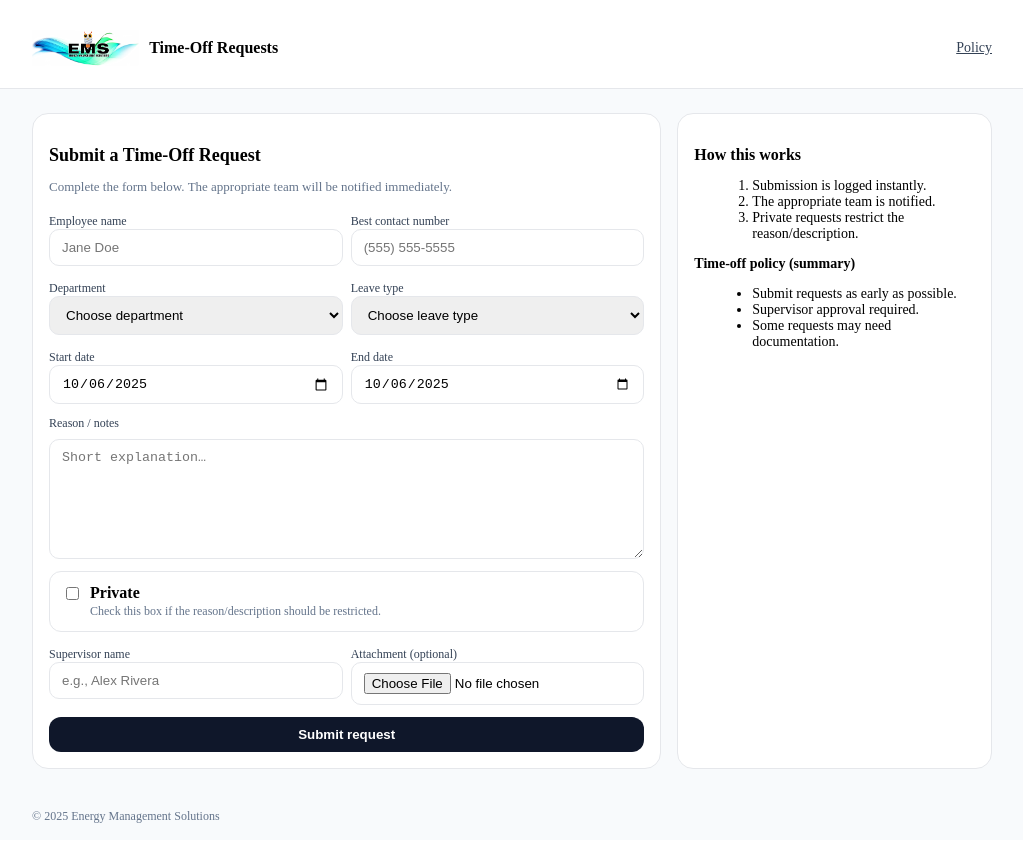
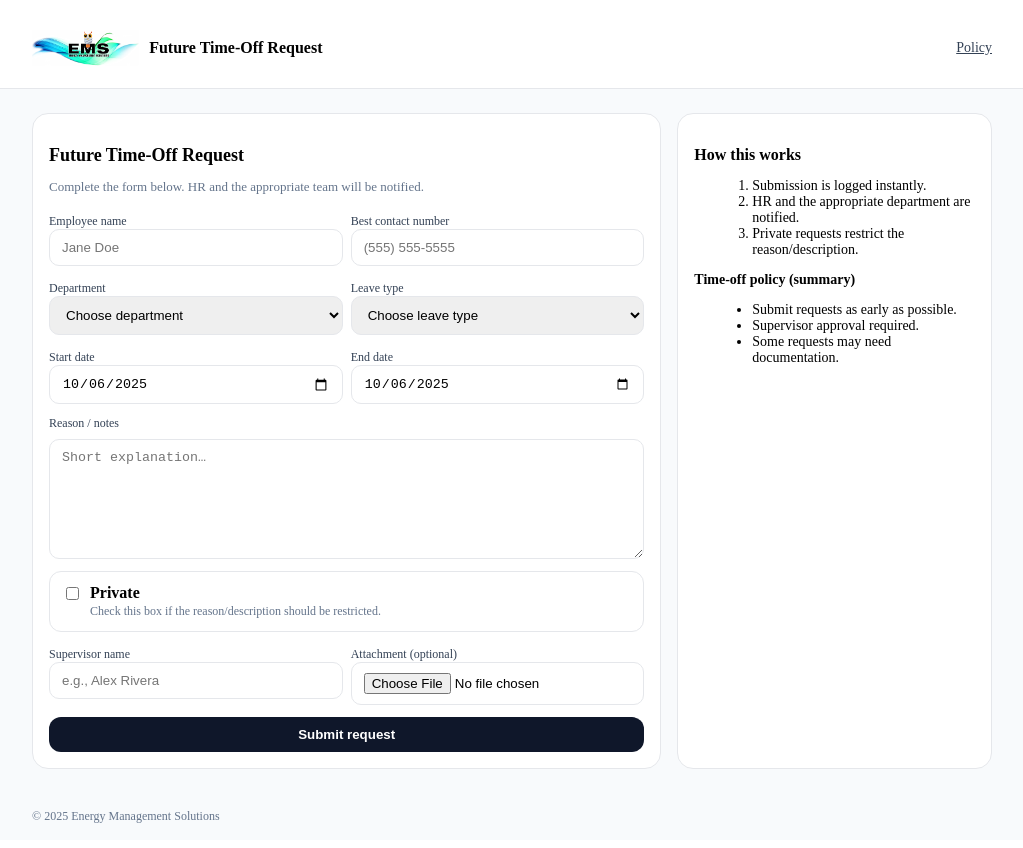
Before and after one commit to orobillardems-wq/TimeOffLandingPage.tsx, a React (Create React App) app: page / in a window 1280 px wide. Shown: the whole page, without its empty margins (128-1151 px from the left). Built offline with nearby package versions, Linux system fonts and the light colour scheme.

Commit message:
Update TimeOffLandingPage.tsx

```diff
--- a/src/TimeOffLandingPage.tsx
+++ b/src/TimeOffLandingPage.tsx
@@ -3,26 +3,32 @@ import React, {
   useMemo
 } from "react";
 
-import { useForm } from
-  "react-hook-form";
+import {
+  useForm
+} from "react-hook-form";
+
 
 type Dept =
   | "Administrative Assistant"
   | "Auditor"
   | "Crew Chief"
   | "Crew Tech"
-  | "Inventory Coordinator"
-  | "Marketing Coordinator"
-  | "Office Staff"
+  | "Field Staff Manager"
+  | "Project Coordinator"
+  | "Executive Leadership"
   | "Operations Manager"
   | "Service Manager"
+  | "Warehouse Assistant"
   | "";
+
 
 type LeaveType =
   | "Vacation"
   | "Sick"
   | "Personal"
+  | "Unpaid"
   | "";
+
 
 type FormData = {
   employeeName: string;
@@ -37,14 +43,17 @@ type FormData = {
   attachment?: FileList;
 };
 
+
 export default function TimeOffLandingPage() {
-  const defaultDate = useMemo(
+  const defaultDate =
+    useMemo(
       () =>
         new Date()
           .toISOString()
           .split("T")[0],
       []
     );
+
 
   const {
     register,
@@ -72,8 +81,15 @@ export default function TimeOffLandingPage() {
     mode: "onBlur",
   });
 
-  const all = watch();
 
+  const all =
+    watch();
+
+  const isPrivate =
+    watch("private");
+
+
+  /***** SAVE DRAFT *****/
   useEffect(() => {
     try {
       const {
@@ -88,6 +104,8 @@ export default function TimeOffLandingPage() {
     } catch {}
   }, [all]);
 
+
+  /***** RESTORE DRAFT *****/
   useEffect(() => {
     try {
       const raw =
@@ -103,22 +121,17 @@ export default function TimeOffLandingPage() {
     } catch {}
   }, [reset]);
 
-  /*
-    IMPORTANT:
-    Replace the text below with your ACTUAL
-    deployed Time-Off Apps Script /exec URL.
 
-    Do NOT use the placeholder URL from your
-    old source file.
-  */
   const WEB_APP_URL =
     "https://script.google.com/macros/s/AKfycbyIldLupEOVjMhtKNQe4T4tXYXB9HklVnVw-Rnil3U8LEbJe5gZfg8TWRO8yNXlK60T/exec";
+
 
   async function onSubmit(
     data: FormData
   ) {
     const fd =
       new FormData();
+
 
     fd.append(
       "employeeName",
@@ -155,7 +168,6 @@ export default function TimeOffLandingPage() {
       data.reasonDetails || ""
     );
 
-    // NEW
     fd.append(
       "private",
       String(!!data.private)
@@ -165,6 +177,7 @@ export default function TimeOffLandingPage() {
       "supervisorName",
       data.supervisorName || ""
     );
+
 
     if (
       data.attachment?.length
@@ -176,6 +189,7 @@ export default function TimeOffLandingPage() {
       );
     }
 
+
     await fetch(
       WEB_APP_URL,
       {
@@ -185,9 +199,11 @@ export default function TimeOffLandingPage() {
       }
     );
 
+
     alert(
-      "Time-off request submitted!"
+      "Future time-off request submitted!"
     );
+
 
     try {
       localStorage.removeItem(
@@ -195,16 +211,22 @@ export default function TimeOffLandingPage() {
       );
     } catch {}
 
+
     reset({
       employeeName: "",
       department: "",
       phone: "",
-      startDate: new Date()
+
+      startDate:
+        new Date()
           .toISOString()
           .split("T")[0],
-      endDate: new Date()
+
+      endDate:
+        new Date()
           .toISOString()
           .split("T")[0],
+
       leaveType: "",
       reasonDetails: "",
       private: false,
@@ -213,42 +235,54 @@ export default function TimeOffLandingPage() {
     });
   }
 
-  const isPrivate =
-    watch("private");
 
   const row2 = {
     display: "grid",
     gap: 8,
+
     gridTemplateColumns:
       "repeat(2, minmax(0, 1fr))",
   } as const;
+
 
   const full = {
     display: "grid",
     gap: 8
   } as const;
 
+
   const label = {
     fontSize: 12,
     color: "#334155"
   } as const;
 
+
   const input = {
-    padding: "10px 12px",
+    padding:
+      "10px 12px",
+
     borderRadius: 10,
+
     border:
       "1px solid #e5e7eb",
+
     width: "100%",
-    boxSizing: "border-box",
+
+    boxSizing:
+      "border-box",
   } as const;
+
 
   const section = {
     background: "white",
+
     border:
       "1px solid #e5e7eb",
+
     borderRadius: 16,
     padding: 16,
   } as const;
+
 
   return (
     <div
@@ -261,10 +295,15 @@ export default function TimeOffLandingPage() {
         style={{
           position: "sticky",
           top: 0,
+
           background: "white",
+
           borderBottom:
             "1px solid #e5e7eb",
-          padding: "10px 16px",
+
+          padding:
+            "10px 16px",
+
           zIndex: 10,
         }}
       >
@@ -272,8 +311,10 @@ export default function TimeOffLandingPage() {
           style={{
             maxWidth: 960,
             margin: "0 auto",
+
             display: "flex",
             alignItems: "center",
+
             justifyContent:
               "space-between",
           }}
@@ -288,6 +329,7 @@ export default function TimeOffLandingPage() {
             <img
               src="/RealLogo.png"
               alt="EMS Logo"
+
               style={{
                 height: 60,
                 objectFit: "contain",
@@ -299,12 +341,13 @@ export default function TimeOffLandingPage() {
                 fontWeight: 600
               }}
             >
-              Time-Off Requests
+              Future Time-Off Request
             </div>
           </div>
 
           <a
             href="#policy"
+
             style={{
               fontSize: 14,
               color: "#334155"
@@ -315,13 +358,18 @@ export default function TimeOffLandingPage() {
         </div>
       </header>
 
+
       <main
         style={{
           maxWidth: 960,
           margin: "0 auto",
-          padding: "24px 16px",
+
+          padding:
+            "24px 16px",
+
           display: "grid",
           gap: 16,
+
           gridTemplateColumns:
             "2fr 1fr",
         }}
@@ -334,7 +382,7 @@ export default function TimeOffLandingPage() {
               marginBottom: 4,
             }}
           >
-            Submit a Time-Off Request
+            Future Time-Off Request
           </h2>
 
           <p
@@ -345,14 +393,16 @@ export default function TimeOffLandingPage() {
             }}
           >
             Complete the form below.
-            The appropriate team will be
-            notified immediately.
+            HR and the appropriate team
+            will be notified.
           </p>
+
 
           <form
             onSubmit={
               handleSubmit(onSubmit)
             }
+
             style={{
               display: "grid",
               gap: 12
@@ -367,6 +417,7 @@ export default function TimeOffLandingPage() {
                 <input
                   style={input}
                   placeholder="Jane Doe"
+
                   {...register(
                     "employeeName",
                     {
@@ -386,6 +437,7 @@ export default function TimeOffLandingPage() {
                 )}
               </div>
 
+
               <div>
                 <label style={label}>
                   Best contact number
@@ -394,6 +446,7 @@ export default function TimeOffLandingPage() {
                 <input
                   style={input}
                   placeholder="(555) 555-5555"
+
                   {...register(
                     "phone",
                     {
@@ -414,6 +467,7 @@ export default function TimeOffLandingPage() {
               </div>
             </div>
 
+
             <div style={row2}>
               <div>
                 <label style={label}>
@@ -422,6 +476,7 @@ export default function TimeOffLandingPage() {
 
                 <select
                   style={input}
+
                   {...register(
                     "department",
                     {
@@ -449,16 +504,16 @@ export default function TimeOffLandingPage() {
                     Crew Tech
                   </option>
 
-                  <option value="Inventory Coordinator">
-                    Inventory Coordinator
+                  <option value="Field Staff Manager">
+                    Field Staff Manager
                   </option>
 
-                  <option value="Marketing Coordinator">
-                    Marketing Coordinator
+                  <option value="Project Coordinator">
+                    Project Coordinator
                   </option>
 
-                  <option value="Office Staff">
-                    Office Staff
+                  <option value="Executive Leadership">
+                    Executive Leadership
                   </option>
 
                   <option value="Operations Manager">
@@ -468,8 +523,13 @@ export default function TimeOffLandingPage() {
                   <option value="Service Manager">
                     Service Manager
                   </option>
+
+                  <option value="Warehouse Assistant">
+                    Warehouse Assistant
+                  </option>
                 </select>
               </div>
+
 
               <div>
                 <label style={label}>
@@ -478,6 +538,7 @@ export default function TimeOffLandingPage() {
 
                 <select
                   style={input}
+
                   {...register(
                     "leaveType",
                     {
@@ -508,6 +569,7 @@ export default function TimeOffLandingPage() {
               </div>
             </div>
 
+
             <div style={row2}>
               <div>
                 <label style={label}>
@@ -517,6 +579,7 @@ export default function TimeOffLandingPage() {
                 <input
                   type="date"
                   style={input}
+
                   {...register(
                     "startDate",
                     {
@@ -526,6 +589,7 @@ export default function TimeOffLandingPage() {
                 />
               </div>
 
+
               <div>
                 <label style={label}>
                   End date
@@ -534,6 +598,7 @@ export default function TimeOffLandingPage() {
                 <input
                   type="date"
                   style={input}
+
                   {...register(
                     "endDate",
                     {
@@ -544,6 +609,7 @@ export default function TimeOffLandingPage() {
               </div>
             </div>
 
+
             <div style={full}>
               <label style={label}>
                 Reason / notes
@@ -552,10 +618,15 @@ export default function TimeOffLandingPage() {
               <textarea
                 style={{
                   ...input,
+
                   height: 120,
-                  resize: "vertical",
+
+                  resize:
+                    "vertical",
                 }}
+
                 placeholder="Short explanation…"
+
                 {...register(
                   "reasonDetails",
                   {
@@ -565,15 +636,19 @@ export default function TimeOffLandingPage() {
               />
             </div>
 
-            {/* PRIVATE */}
+
             <div
               style={{
                 padding: 12,
                 borderRadius: 12,
-                border: isPrivate
+
+                border:
+                  isPrivate
                     ? "1px solid #f59e0b"
                     : "1px solid #e5e7eb",
-                background: isPrivate
+
+                background:
+                  isPrivate
                     ? "#fff7ed"
                     : "#ffffff",
               }}
@@ -581,14 +656,23 @@ export default function TimeOffLandingPage() {
               <label
                 style={{
                   display: "flex",
-                  alignItems: "flex-start",
+
+                  alignItems:
+                    "flex-start",
+
                   gap: 8,
-                  cursor: "pointer",
+
+                  cursor:
+                    "pointer",
                 }}
               >
                 <input
                   type="checkbox"
-                  {...register("private")}
+
+                  {...register(
+                    "private"
+                  )}
+
                   style={{
                     marginTop: 3
                   }}
@@ -614,6 +698,7 @@ export default function TimeOffLandingPage() {
               </label>
             </div>
 
+
             <div style={row2}>
               <div>
                 <label style={label}>
@@ -622,12 +707,15 @@ export default function TimeOffLandingPage() {
 
                 <input
                   style={input}
+
                   placeholder="e.g., Alex Rivera"
+
                   {...register(
                     "supervisorName"
                   )}
                 />
               </div>
+
 
               <div>
                 <label style={label}>
@@ -637,6 +725,7 @@ export default function TimeOffLandingPage() {
                 <input
                   type="file"
                   style={input}
+
                   {...register(
                     "attachment"
                   )}
@@ -644,16 +733,26 @@ export default function TimeOffLandingPage() {
               </div>
             </div>
 
+
             <button
               type="submit"
-              disabled={isSubmitting}
+
+              disabled={
+                isSubmitting
+              }
+
               style={{
                 padding:
                   "10px 16px",
+
                 borderRadius: 12,
                 border: "none",
-                background: "#0f172a",
+
+                background:
+                  "#0f172a",
+
                 color: "white",
+
                 fontWeight: 600,
               }}
             >
@@ -663,6 +762,7 @@ export default function TimeOffLandingPage() {
             </button>
           </form>
         </section>
+
 
         <aside
           id="policy"
@@ -690,8 +790,8 @@ export default function TimeOffLandingPage() {
             </li>
 
             <li>
-              The appropriate team is
-              notified.
+              HR and the appropriate
+              department are notified.
             </li>
 
             <li>
@@ -699,6 +799,7 @@ export default function TimeOffLandingPage() {
               the reason/description.
             </li>
           </ol>
+
 
           <div
             style={{
@@ -734,6 +835,7 @@ export default function TimeOffLandingPage() {
         </aside>
       </main>
 
+
       <footer
         style={{
           maxWidth: 960,
```
Lines whose indentation alone changed are shown as unchanged.
